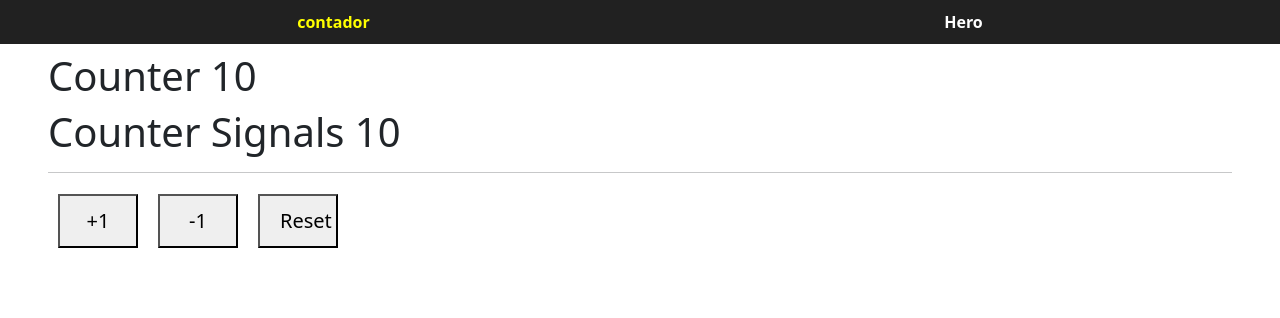
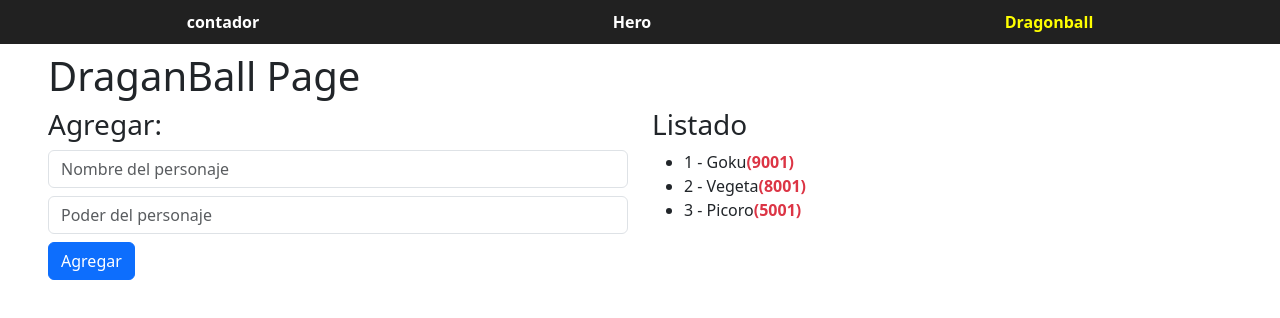
Before and after one commit to eliato/angular2025, an Angular app in the folder test-pbs/: page /dragonball in a window 1280 px wide. Before the commit this address led to /. Shown: the top 318 px of the page. Built offline with nearby package versions, Linux system fonts and the light colour scheme.

Commit message:
add new component dragonball

```diff
--- a/test-pbs/src/app/app.routes.ts
+++ b/test-pbs/src/app/app.routes.ts
@@ -1,6 +1,7 @@
 import { Routes } from '@angular/router';
 import { CounterPagesComponent } from './pages/counter/counter-pages.component';
 import { HeroPageComponent } from './pages/hero-page/hero-page.component';
+import { DragonballPageComponent } from './pages/dragonball-page/dragonball-page.component';
 
 export const routes: Routes = [
   {
@@ -11,6 +12,10 @@
     path: 'hero',
     component: HeroPageComponent
   },
+   {
+    path: 'dragonball',
+    component: DragonballPageComponent
+  },
   {
     path: '**',
     redirectTo: ''
--- a/test-pbs/src/app/components/navbar/navbar.component.html
+++ b/test-pbs/src/app/components/navbar/navbar.component.html
@@ -1,4 +1,5 @@
 <nav>
   <a routerLink="/" routerLinkActive="active" [routerLinkActiveOptions]="{exact: true}">contador</a>
   <a routerLink="/hero" [routerLinkActive]="'active'">Hero</a>
+  <a routerLink="/dragonball" [routerLinkActive]="'active'">Dragonball</a>
 </nav>
--- /dev/null
+++ b/test-pbs/src/app/pages/dragonball-page/dragonball-page.component.html
@@ -0,0 +1,23 @@
+<h1>DraganBall Page</h1>
+
+<section class="row">
+  <div class="col-12 col-sm-6">
+    <h3>Agregar:</h3>
+    <input type="text" class="form-control" placeholder="Nombre del personaje"  />
+    <input type="text" class="form-control mt-2" placeholder="Poder del personaje"/>
+    <button class="btn btn-primary mt-2" >Agregar</button>
+  </div>
+
+  <div class="col-12 col-sm-6">
+    <h3>Listado</h3>
+    <ul>
+      @for (character of characters(); track character.id; let idx = $index) {
+
+        <li>
+         <span> {{ idx + 1 }} - {{character.name}}</span>
+         <strong class="text-danger">({{character.power}})</strong>
+        </li>
+      }
+    </ul>
+  </div>
+</section>
--- /dev/null
+++ b/test-pbs/src/app/pages/dragonball-page/dragonball-page.component.ts
@@ -0,0 +1,30 @@
+import { Component, signal } from '@angular/core';
+
+interface Character {
+  id: number;
+  name: string;
+  power: number;
+
+}
+
+@Component({
+  selector: 'app-dragonball-page',
+  imports: [],
+  templateUrl: './dragonball-page.component.html',
+  styleUrl: './dragonball-page.component.css'
+})
+export class DragonballPageComponent {
+
+  characters = signal<Character[]>([
+    {
+      name: 'Goku', power: 9001, id: 1,
+    },
+    {
+      name: 'Vegeta', power: 8001, id: 2,
+    },{
+      name: 'Picoro', power: 5001, id: 3,
+    },
+]);
+
+
+}
```
Also changed, not shown: test-pbs/src/app/pages/dragonball-page/dragonball-page.component.css (added), 1 other file (tests, documents, lock files or other folders).
